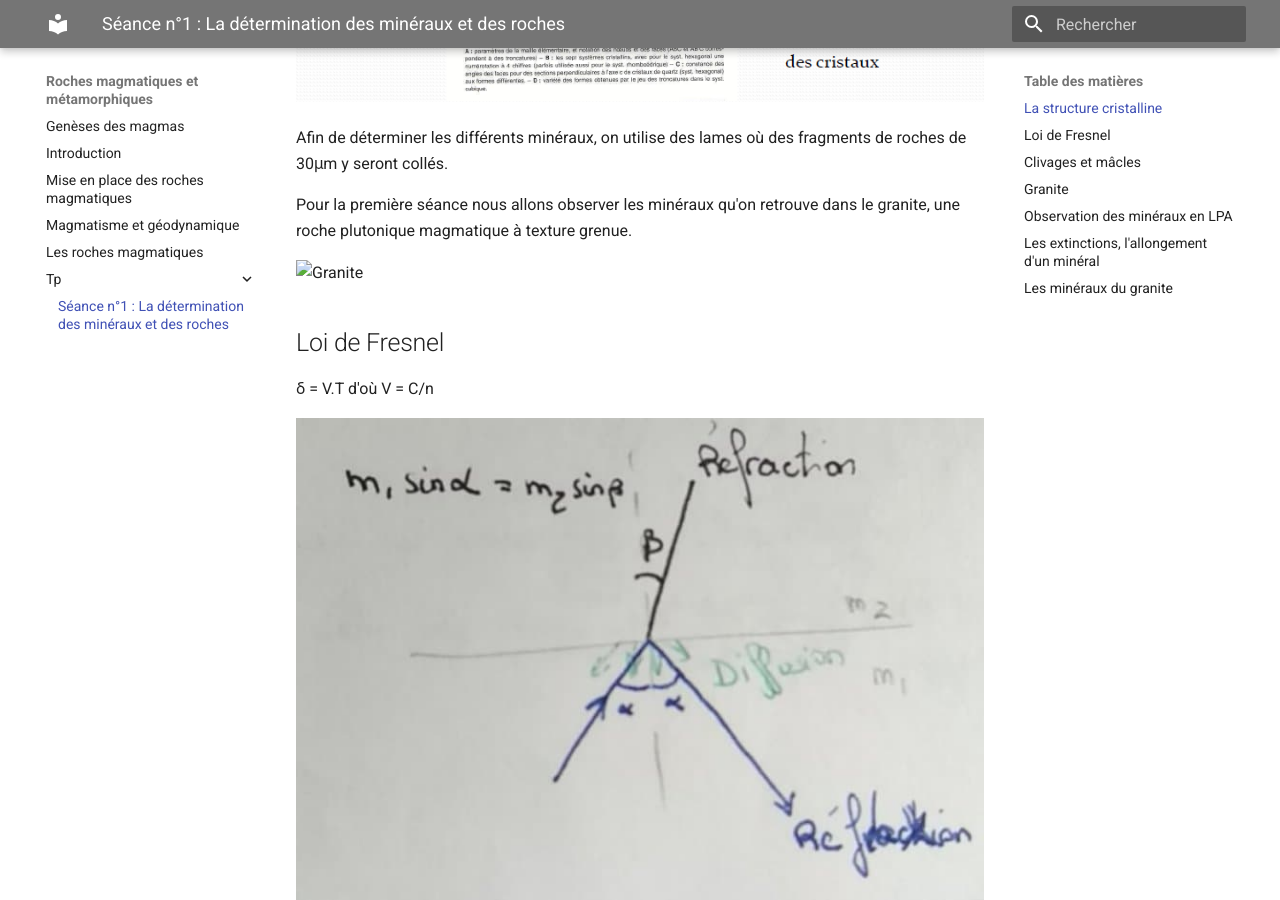
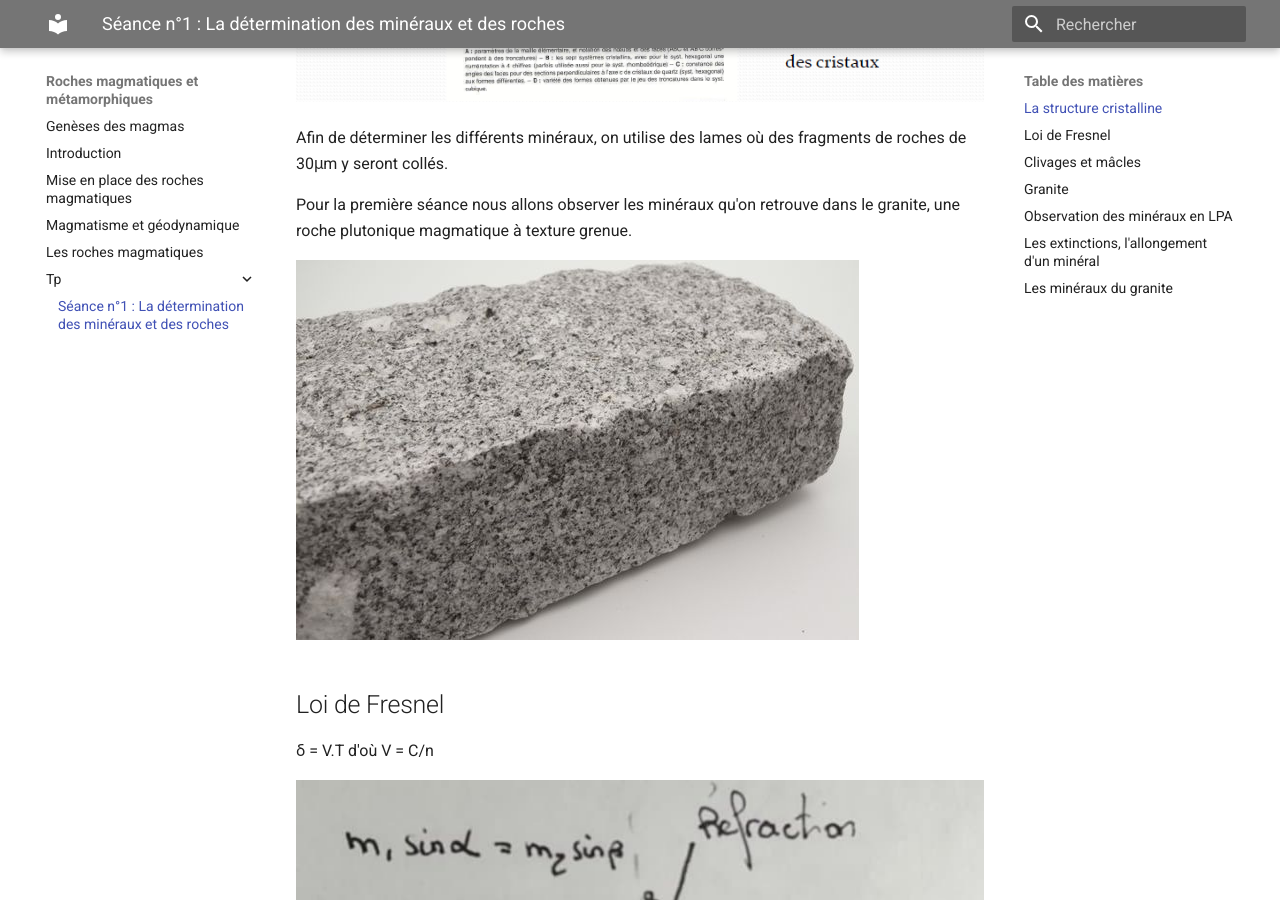
Before and after one commit to Lizeem/L3STcours, an MkDocs documentation site: the page built from Docs/Roches magmatiques et métamorphiques/Tp/TP Roches magmatiques et métamorphiques.md, in a window 1280 px wide and 900 px high, scrolled down 703 px. Built offline with MkDocs 1.6.1 and Material for MkDocs 9.7.7, drawn with Linux system fonts in a browser that asks for light colours.

Commit message:
Update tp roches magmtaiques et métamorphiques

```diff
--- a/Docs/Roches magmatiques et métamorphiques/Tp/TP Roches magmatiques et métamorphiques.md
+++ b/Docs/Roches magmatiques et métamorphiques/Tp/TP Roches magmatiques et métamorphiques.md
@@ -10,7 +10,7 @@ Afin de déterminer les différents minéraux, on utilise des lames où des frag
 
 Pour la première séance nous allons observer les minéraux qu'on retrouve dans le granite, une roche plutonique magmatique à texture grenue.
 
-![Granite](Images/granite.PNG)
+![Granite](Images/granite.jpg)
 
 ## Loi de Fresnel
 
```
